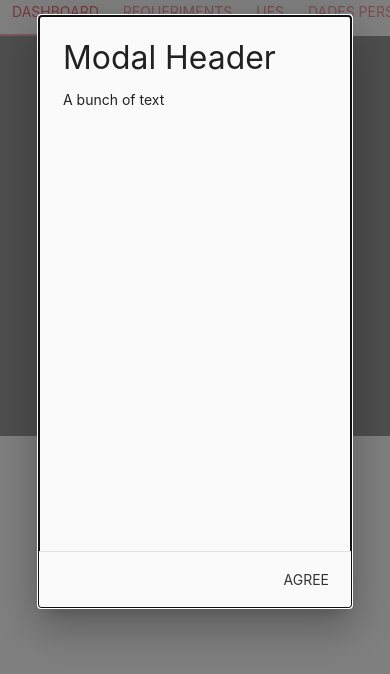
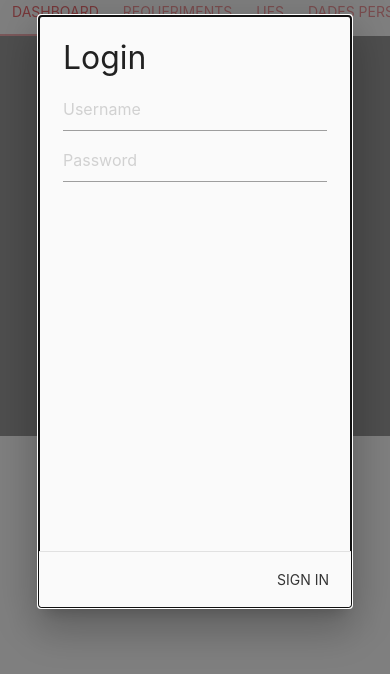
Before and after one commit to ProyectoMatriculaciones/app, a website: page www/index.html in a window 390 px wide. Shown: the part 68-742 px from the top of the page. Drawn offline with nearby package versions, Linux system fonts and the light colour scheme; some packages are replaced by stand-ins of ours; files whose address does not match are found by name.

Commit message:
base login components

```diff
--- a/www/index.html
+++ b/www/index.html
@@ -43,11 +43,12 @@
   <!-- Modal Structure -->
   <div id="modal1" class="modal modal-fixed-footer">
     <div class="modal-content">
-      <h4>Modal Header</h4>
-      <p>A bunch of text</p>
+      <h4>Login</h4>
+      <input type="text" name="username" id="username" placeholder="Username">
+      <input type="password" name="pass" id="pass" placeholder="Password">
     </div>
     <div class="modal-footer">
-      <a href="#!" class="modal-close waves-effect waves-green btn-flat">Agree</a>
+      <a href="#!" class="modal-close waves-effect waves-green btn-flat">Sign in</a>
     </div>
   </div>
 
```
